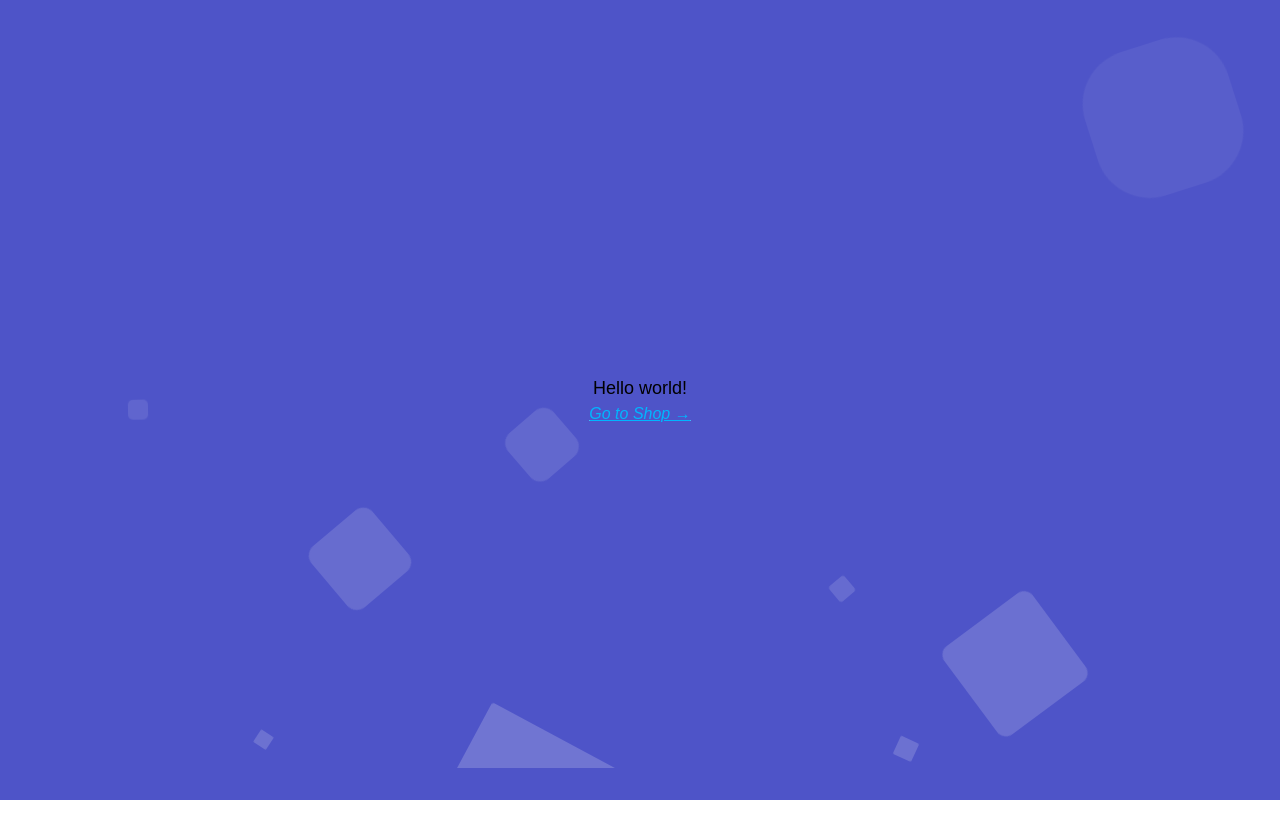
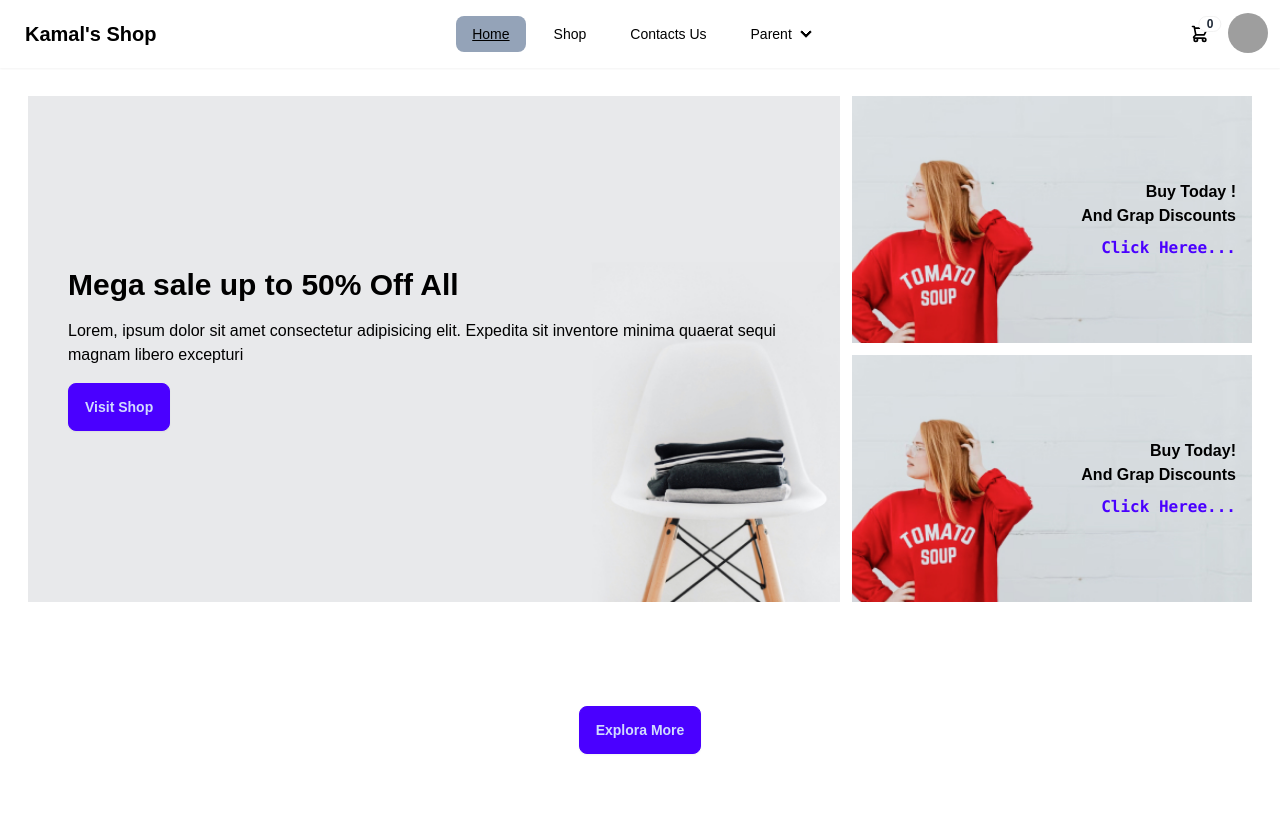
Before and after one commit to dinethjanitha/kamalshop, a Next.js app: page / in a window 1280 px wide. Before the commit the page ends 800 px from the top, so only its background shows below. Built offline with nearby package versions, Linux system fonts and the light colour scheme; grey boxes are pictures that could not be loaded.

Commit message:
Refactor navigation components and enhance layout: update CurrentRoute and NavBar, add CartProvider, and improve styling

```diff
--- a/src/app/CurrentRoute.tsx
+++ b/src/app/CurrentRoute.tsx
@@ -9,29 +9,31 @@ const CurrentRoute = () => {
 
 
   return (
-    <div className="navbar-center hidden lg:flex">
+    <div className=" relative navbar-center hidden lg:flex">
       <ul className="menu menu-horizontal px-1  gap-3">
+      <li>
+          <Link href="/" className={pathName == "/" ? "underline  bg-slate-400" : ""}>
+            Home
+          </Link>
+        </li>
         <li>
           <Link href="/shop" className={pathName == "/shop" ? "underline  bg-slate-400" : ""}>
             Shop
           </Link>
         </li>
+
         <li>
-          <details>
-            <summary className=" ">Parent</summary>
-            <ul className="p-2">
-              <li>
-                <a className="">Submenu 1</a>
-              </li>
-              <li>
-                <a>Submenu 2</a>
-              </li>
-            </ul>
-          </details>
+          <a>Contacts Us</a>
         </li>
         <li>
-          <a>Item 3</a>
-        </li>
+        <details>
+          <summary>Parent</summary>
+          <ul className="bg-base-100 rounded-t-none p-2 z-0">
+            <li><a>Link 1</a></li>
+            <li><a>Link 2</a></li>
+          </ul>
+        </details>
+      </li>
       </ul>
     </div>
   );
--- a/src/app/NavBar.tsx
+++ b/src/app/NavBar.tsx
@@ -59,7 +59,7 @@ const NavBar = () => {
 
     // </div>
 
-    <div className="navbar bg-base-100 shadow-sm">
+    <div className="navbar bg-base-100 shadow-sm ">
       <div className="navbar-start">
         <div className="dropdown">
           <div tabIndex={0} role="button" className="btn btn-ghost lg:hidden">
--- a/src/app/globals.css
+++ b/src/app/globals.css
@@ -183,6 +183,11 @@ body {
 		border-radius: 50%;
 	}
 }
+
+
+.bg-cover-photo{
+	background-image: url('./image-01.jpg');
+}
 /*
 -- End BackGround Animation
 */
--- a/src/app/layout.tsx
+++ b/src/app/layout.tsx
@@ -1,6 +1,8 @@
 import type { Metadata } from "next";
 import { Geist, Geist_Mono } from "next/font/google";
 import "./globals.css";
+import { CartProvider } from "./shop/ShopContext";
+import NavBar from "./NavBar";
 
 
 const geistSans = Geist({
@@ -29,7 +31,14 @@ export default function RootLayout({
         className={`${geistSans.variable} ${geistMono.variable} antialiased`}
       >
 
-          {children}
+         <CartProvider>
+         <div className=" relative z-50">
+          <NavBar/>
+         </div>
+            <div className=" relative z-10">
+              {children}
+            </div>
+         </CartProvider>
 
       </body>
     </html>
--- a/src/app/page.tsx
+++ b/src/app/page.tsx
@@ -1,11 +1,10 @@
-import Link from "next/link";
-
-
+import image from "./image-01.jpg";
+import Image from "next/image";
+import image2 from "./images/image-02.jpg"
 export default function Home() {
   return (
     <div>
-
-      <div className="area">
+      {/* <div className="area">
         <ul className="circles">
           <li></li>
           <li></li>
@@ -19,14 +18,78 @@ export default function Home() {
           <li></li>
         </ul>
 
-      </div>
-       <div className="flex h-screen justify-center flex-col items-center">
+      </div> */}
+      {/* <div className="flex h-screen justify-center flex-col items-center">
          <h1 className="  text-lg">Hello world!</h1>
          <h1 className=" text-white italic underline "><Link className="link link-info " href="/shop">Go to Shop &#8594; </Link></h1>
-      </div>
-    </div>
+      </div> */}
 
 
+      <div className=" grid grid-cols-3 gap-3 m-7 ">
+        <div className="relative col-span-2  bg-slate-400 flex justify-center items-center">
+          <div className="h-full w-full object-cover object-center">
+            <Image
+              src={image}
+              alt=""
+              className="h-full w-full object-cover object-center"
+            />
+          </div>
+          <div className=" absolute top-0 left-0 flex flex-col w-full h-full gap-4 justify-center p-10 ">
 
+              <div className="flex flex-col gap-4 w-[600]">
+                <p className=" text-3xl font-bold">Mega sale up to 50% Off All</p>
+                <p>
+                  Lorem, ipsum dolor sit amet consectetur adipisicing elit. Expedita
+                  sit inventore minima quaerat sequi magnam libero excepturi
+                </p>
+                <p>
+                  <button className="btn btn-primary"> Visit Shop</button>
+                </p>
+              </div>
+
+          </div>
+        </div>
+
+        <div className=" col-span-1 flex flex-col gap-3">
+
+          <div className="h-2/4 relative  bg-blue-300 flex items-center ">
+              <div className="h-full w-full object-cover object-center">
+                <Image src={image2} alt=""  className="h-full w-full object-cover object-center"/>
+              </div>
+              <div className=" absolute top-0 left-0 flex flex-col w-full h-full justify-center text-end items-end pr-4 font-bold">
+                <div>
+                Buy Today !<br />
+                And Grap Discounts
+                </div>
+                <span className=" link-primary font-mono mt-2">
+                    Click Heree...
+                </span>
+              </div>
+
+          </div>
+
+          <div className="h-2/4 relative  bg-blue-300 flex items-center ">
+              <div className="h-full w-full object-cover object-center">
+                <Image src={image2} alt=""  className="h-full w-full object-cover object-center"/>
+              </div>
+              <div className=" absolute top-0 left-0 flex flex-col w-full h-full justify-center text-end items-end pr-4 font-bold">
+                <div>
+                Buy Today!<br />
+                And Grap Discounts
+                </div>
+                <span className=" link-primary mt-2 font-mono">
+                    Click Heree...
+                </span>
+              </div>
+
+          </div>
+
+        </div>
+      </div>
+      <div className="flex mt-5 flex-col h-[200px] w-full justify-center items-center">
+            <button className="btn btn-primary">Explora More</button>
+      </div>
+
+    </div>
   );
 }
--- a/src/app/shop/layout.tsx
+++ b/src/app/shop/layout.tsx
@@ -1,7 +1,4 @@
 import React, { ReactNode } from 'react'
-import { CartProvider } from './ShopContext'
-import NavBar from '../NavBar'
-
 
 interface Props {
     children : ReactNode
@@ -9,11 +6,10 @@ interface Props {
 
 const layout = ({children }: Props) => {
   return (
-    <CartProvider>
+    <div>
 
-         <NavBar/>
         {children}
-  </CartProvider>
+  </div>
 
   )
 }
```
Also changed, not shown: src/app/image-01.jpg (added), src/app/images/image-02.jpg (added).
